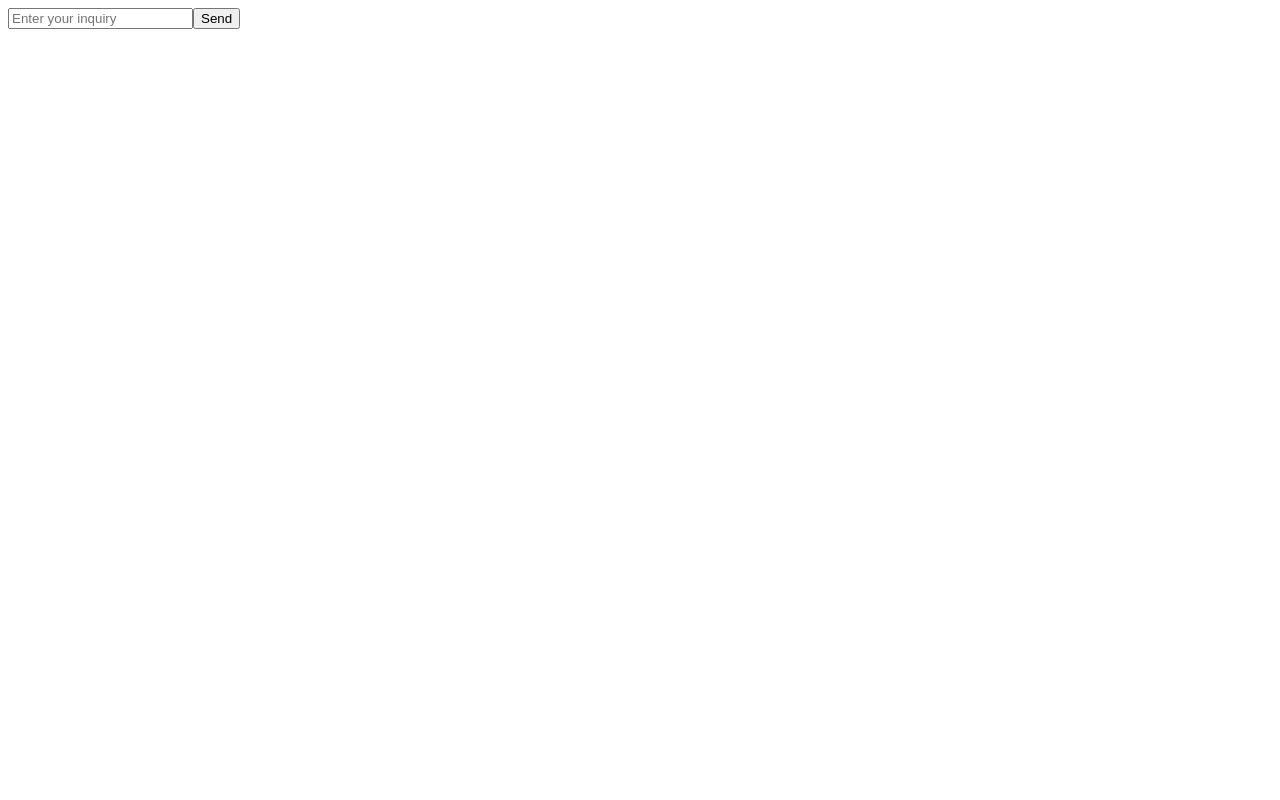
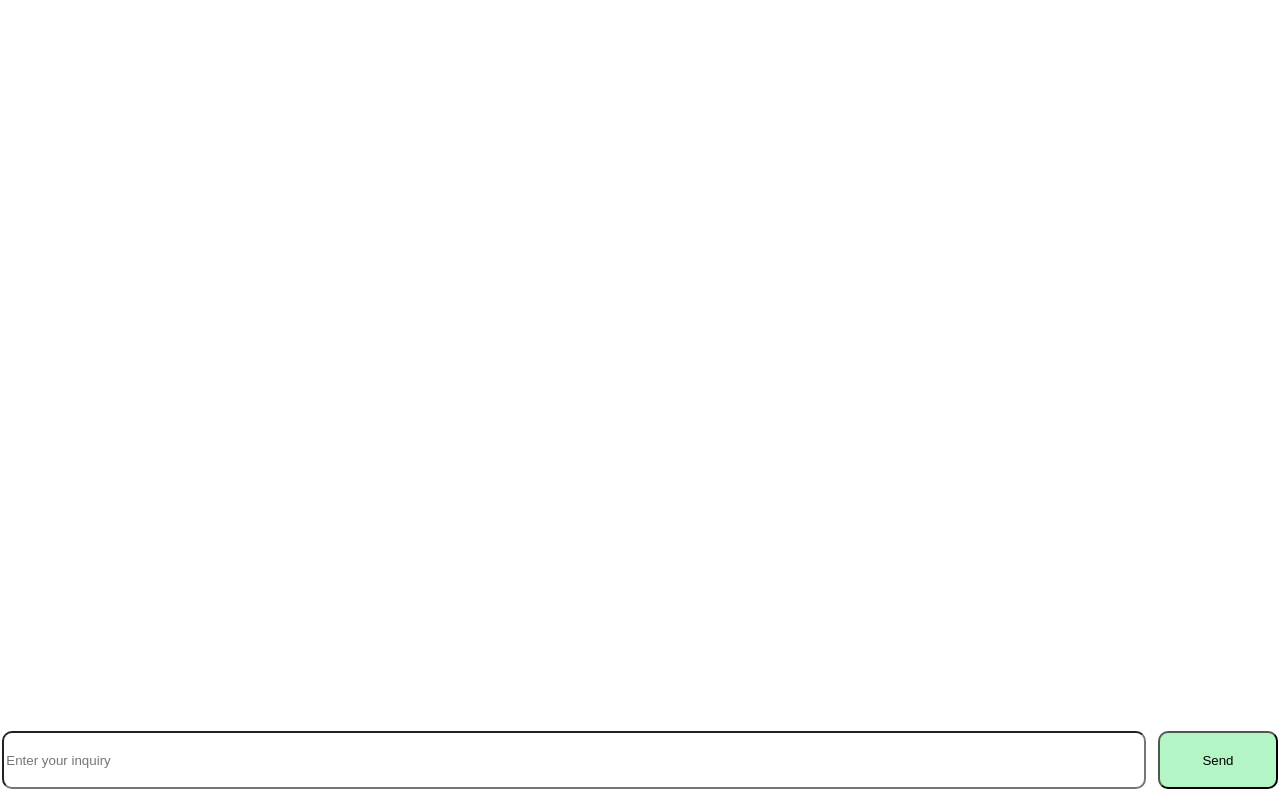
Before and after one commit to johngonzalez1227/WascChat2, a React (Create React App) app in the folder client/: page / in a window 1280 px wide. Built offline with nearby package versions, Linux system fonts and the light colour scheme.

Commit message:
Website Formatting Changed
While the functionality is mostly the same, the formatting was changed to be more user friendly and visually appealing. Additionally waitress was imported.

```diff
--- a/client/package.json
+++ b/client/package.json
@@ -2,7 +2,7 @@
   "name": "client",
   "version": "0.1.0",
   "private": true,
-  "proxy": "http://127.0.0.1:5000",
+  "proxy": "http://0.0.0.0:8080",
   "dependencies": {
     "@testing-library/jest-dom": "^5.17.0",
     "@testing-library/react": "^13.4.0",
--- a/client/src/App.css
+++ b/client/src/App.css
@@ -1,38 +1,55 @@
-.App {
-  text-align: center;
+/*
+  Since body may have margin or padding my default, they are both set to zero
+  here to ensure page looks correct.
+*/
+body {
+  margin: 0;
+  padding: 0;
 }
 
-.App-logo {
-  height: 40vmin;
-  pointer-events: none;
+/*
+  Fixing the position here ensures that when there is overflow within the
+  message section, a scrollbar will be added in that section, not for the
+  whole page. This prevents issues with the column-reverse automatically
+  scrolling to the bottom.
+*/
+.messageSection {
+  display: flex;
+  flex-direction: column-reverse;
+  overflow: auto;
+  height: 90%;
+  width: 100%;
+  position: fixed;
 }
 
-@media (prefers-reduced-motion: no-preference) {
-  .App-logo {
-    animation: App-logo-spin infinite 20s linear;
-  }
+.inputSection {
+  height: 10%;
+  display: grid;
+  grid-template-columns: 89.5% 9.5%;
+  width: 100%;
+  column-gap: 1%;
+  position: fixed;
+  bottom: 0px;
 }
 
-.App-header {
-  background-color: #282c34;
-  min-height: 100vh;
-  display: flex;
-  flex-direction: column;
-  align-items: center;
-  justify-content: center;
-  font-size: calc(10px + 2vmin);
-  color: white;
+.userMessage {
+  background-color: #aee4f3;
+  height: fit-content;
+  width: fit-content;
+  max-width: 80%;
+  align-self: end;
+  padding: 5px 10px 5px 10px;
+  border-radius: 20px;
+  margin-right: 2%;
 }
 
-.App-link {
-  color: #61dafb;
+.chatbotMessage {
+  background-color: #d7d7d7;
+  height: fit-content;
+  width: fit-content;
+  max-width: 80%;
+  align-self: start;
+  padding: 5px 10px 5px 10px;
+  border-radius: 20px;
+  margin-left: 2%;
 }
-
-@keyframes App-logo-spin {
-  from {
-    transform: rotate(0deg);
-  }
-  to {
-    transform: rotate(360deg);
-  }
-}
--- a/client/src/App.js
+++ b/client/src/App.js
@@ -1,4 +1,5 @@
 import React, {useState, useEffect} from 'react'
+import "./App.css"
 
 function App() {
 
@@ -8,32 +9,32 @@ function App() {
 
   const getMessage = async () => {
 
-    setSendDisabled(true)
+    setSendDisabled(true);
 
-    let frontendMessagesJson = []
+    let frontendMessagesJson = [];
 
     // Conversation objects are added to the JSON list to be sent in the POST
     // HTTP request. The first message will be the user message, so even
     // indices will be considered user messages.
 
     for (let i = 0; i < messages.length; i++) {
-      let message_origin = "user"
+      let message_origin = "user";
 
       if (i % 2 !== 0) {
-        message_origin = "model"
+        message_origin = "model";
       }
 
-      frontendMessagesJson.push({role: message_origin, message: messages[i]})
+      frontendMessagesJson.push({role: message_origin, message: messages[i]});
     }
 
     // currMessage is added to frontendMessagesJson.
 
-    frontendMessagesJson.push({role: "user", message: currMessage})
+    frontendMessagesJson.push({role: "user", message: currMessage});
 
     // State of messages updated to include currMessage.
-    setMessages([...messages, currMessage])
+    setMessages([...messages, currMessage]);
 
-    setCurrMessage("")
+    setCurrMessage("");
 
     // Headers mandatory for requests that include content like POST
     await fetch(
@@ -57,27 +58,132 @@ function App() {
       data => {
         setMessages(
           previousMessages => [...previousMessages, data.message]
-        )
+        );
       }
 
-    )
+    );
 
-    setSendDisabled(false)
+    setSendDisabled(false);
   }
+
   return (
     <div>
-      <input
-        placeholder= "Enter your inquiry"
-        onChange = {newTextEvent => setCurrMessage(newTextEvent.target.value)}
-        value = {currMessage}
-      />
-      <button onClick = {getMessage} disabled = {sendDisabled}>Send</button>
 
-      {messages.map((message, i) => {
-        return <p key = {i}>{message}</p>
-      })}
+      <div class = "messageSection">
+        <MessageDisplay messages = {messages} />
+      </div>
+
+      <div class = "inputSection">
+
+        <input
+          placeholder= "Enter your inquiry"
+          onChange = {newTextEvent => setCurrMessage(newTextEvent.target.value)}
+          value = {currMessage}
+          style={
+            // marginRight is not needed as that is handled by the gap between
+            // columns in the class inputSection's grid display.
+            {
+              borderRadius: '10px',
+              marginLeft: "0.2%",
+              marginTop: "1%",
+              marginBottom: "1%"
+            }
+          }
+        />
+
+        <button
+          onClick = {getMessage}
+          disabled = {sendDisabled}
+          style={
+            {
+              borderRadius: '10px',
+              marginRight: "2%",
+              marginTop: "9%",
+              marginBottom: "9%",
+              backgroundColor: "#b3f5c4"
+            }
+          }
+        >
+          Send
+        </button>
+
+      </div>
     </div>
-  )
+  );
+}
+
+// This function returns the display of messages between the user and chatbot.
+function MessageDisplay({messages}) {
+
+  // This function bolds text surrounded by double asterisks.
+  function asterisksToBold(messageLine) {
+
+    const messageSections = messageLine.split("**");
+
+    // The first section will be empty or will include the message before the
+    // bold. The next will include bolded text. Then there will be text that
+    // is not bolded. Effectively, any odd message section is bold.
+
+    const sectionsWithBoldText = [];
+
+    for (let i = 0; i < messageSections.length; i++) {
+      if (i % 2 === 0) {
+        sectionsWithBoldText.push(<>{messageSections[i]}</>);
+      }
+
+      else {
+        sectionsWithBoldText.push(<b>{messageSections[i]}</b>);
+      }
+    }
+
+    return sectionsWithBoldText
+  }
+
+  // This function converts messages to HTML by replacing \n with <br /> tags.
+  function messageToHtml(message) {
+
+    const messageBody = [];
+
+    const messageLines = message.split("\n");
+
+    // <> stands for Fragment. This is a react component that allows you to
+    // return multiple HTML components or a component without a container.
+
+    for (let i = 0; i < messageLines.length - 1; i++) {
+      messageBody.push(<>
+        {asterisksToBold(messageLines[i])}<br />
+      </>);
+    }
+
+    messageBody.push(messageLines[messageLines.length - 1]);
+
+    return messageBody;
+  }
+
+  const messageChain = [...messages].reverse().map((message, i) => {
+
+    // User messages are even since message 0 is from the user and messages
+    // alternate. But, since messages are reversed, to check if messages are
+    // even, messages.length - 1 - i should be used. This converts i to the
+    // forward messages index since i for message 0 is messages.length - 1.
+
+    const messageClass = (messages.length - 1 - i) % 2 === 0 ?
+    "userMessage" : "chatbotMessage";
+
+      return (
+        <p key = {i} class = {messageClass}>
+          {messageToHtml(message)}
+        </p>
+      );
+    }
+  );
+
+
+  return (
+    <div class = "messageSection">
+      {messageChain}
+    </div>
+  );
 }
 
 export default App
```
Also changed, not shown: 2 other files (tests, documents, lock files or other folders).
